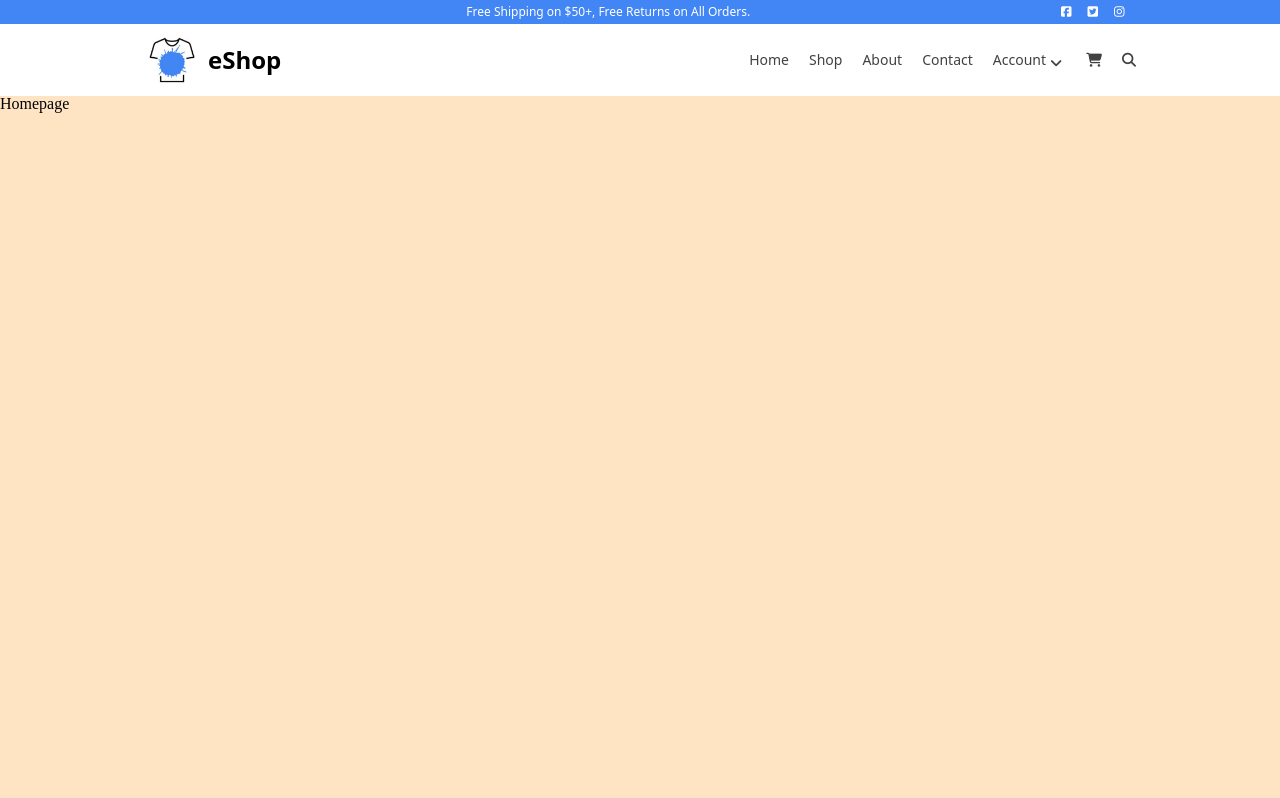
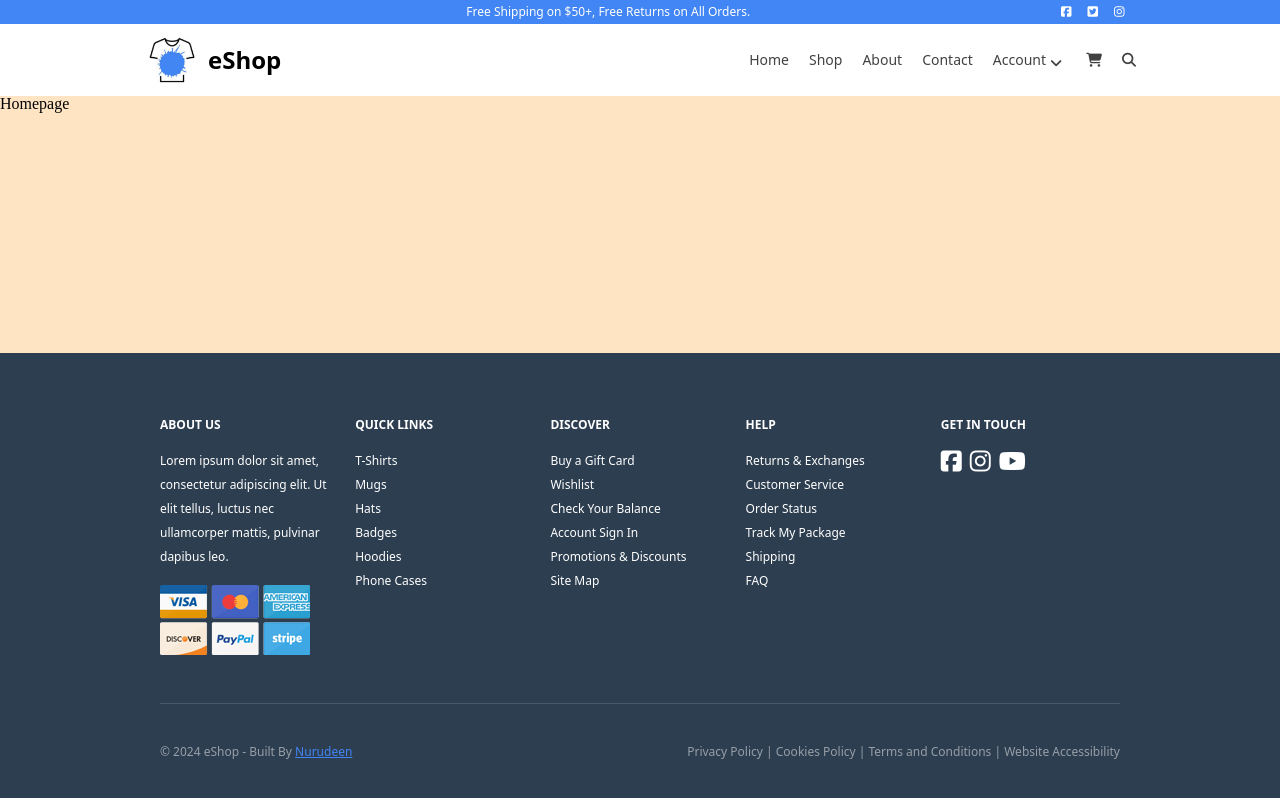
Before and after one commit to nuru484/eshop, a React (Vite) app: page / in a window 1280 px wide. Built offline with nearby package versions, Linux system fonts and the light colour scheme.

Commit message:
Created a footer component

```diff
--- /dev/null
+++ b/src/components/Footer.jsx
@@ -0,0 +1,92 @@
+import cards from '/src/assets/cards.png';
+
+const Footer = () => {
+  return (
+    <footer className=" bg-globalColor4 text-white font-sans text-xs px-40">
+      <div className="flex pt-16 pb-12">
+        <section className="flex-1 pr-4">
+          <h2 className="font-bold">ABOUT US</h2>
+          <p className="leading-loose py-4">
+            Lorem ipsum dolor sit amet, consectetur adipiscing elit. Ut elit
+            tellus, luctus nec ullamcorper mattis, pulvinar dapibus leo.
+          </p>
+          <img src={cards} alt="atm cards icon" />
+        </section>
+        <section className="flex-1 pr-4">
+          <h1 className="font-bold">QUICK LINKS</h1>
+          <ul className="leading-loose py-4 hover:cursor-pointer">
+            <li>T-Shirts</li>
+            <li>Mugs</li>
+            <li>Hats</li>
+            <li>Badges</li>
+            <li>Hoodies</li>
+            <li>Phone Cases</li>
+          </ul>
+        </section>
+        <section className="flex-1 pr-4">
+          <h1 className="font-bold">DISCOVER</h1>
+          <ul className="leading-loose py-4 hover:cursor-pointer">
+            <li>Buy a Gift Card</li>
+            <li>Wishlist</li>
+            <li>Check Your Balance</li>
+            <li>Account Sign In</li>
+            <li>Promotions & Discounts</li>
+            <li>Site Map</li>
+          </ul>
+        </section>
+        <section className="flex-1 pr-4">
+          <h1 className="font-bold">HELP</h1>
+          <ul className="leading-loose py-4 hover:cursor-pointer">
+            <li>Returns & Exchanges</li>
+            <li>Customer Service</li>
+            <li>Order Status</li>
+            <li>Track My Package</li>
+            <li>Shipping</li>
+            <li>FAQ</li>
+          </ul>
+        </section>
+        <section className="flex-1">
+          <h1 className="font-bold">GET IN TOUCH</h1>
+          <ul className="flex gap-2 leading-loose py-4 ">
+            <li>
+              <i
+                className="fab fa-facebook-square text-2xl hover:text-globalColor1 hover:cursor-pointer"
+                aria-hidden="true"
+              ></i>
+            </li>
+            <li>
+              <i
+                className="fab fa-instagram text-2xl hover:text-globalColor1 hover:cursor-pointer"
+                aria-hidden="true"
+              ></i>
+            </li>
+            <li>
+              <i
+                className="fab fa-youtube text-2xl hover:text-globalColor1 hover:cursor-pointer"
+                aria-hidden="true"
+              ></i>
+            </li>
+          </ul>
+        </section>
+      </div>
+
+      <div
+        className="flex justify-between text-footerColor py-10 text-xs "
+        style={{ borderTop: '1px solid rgba(237, 242, 247, 0.15)' }}
+      >
+        <p>
+          &copy; 2024 eShop - Built By{' '}
+          <a href="#" className=" text-globalColor1 underline hover:text-white">
+            Nurudeen
+          </a>
+        </p>
+        <p>
+          Privacy Policy | Cookies Policy | Terms and Conditions | Website
+          Accessibility
+        </p>
+      </div>
+    </footer>
+  );
+};
+
+export default Footer;
--- a/src/pages/Home.jsx
+++ b/src/pages/Home.jsx
@@ -1,12 +1,17 @@
+// Home.jsx
 import NavBar from '../components/NavBar';
 import Socials from '../components/Socials';
+import Footer from '../components/Footer';
 
 const Home = () => {
   return (
-    <div>
+    <div className="flex flex-col min-h-screen">
       <Socials />
       <NavBar />
-      <h1>Homepage</h1>
+      <main className="flex-1">
+        <h1>Homepage</h1>
+      </main>
+      <Footer />
     </div>
   );
 };
--- a/tailwind.config.js
+++ b/tailwind.config.js
@@ -6,6 +6,8 @@ export default {
       colors: {
         globalColor1: '#4285f4',
         globalColor5: '#414141',
+        globalColor4: '#2d3e50',
+        footerColor: 'rgba(255, 255, 255, 0.5)',
       },
     },
   },
```
Also changed, not shown: src/assets/cards.png (added).
